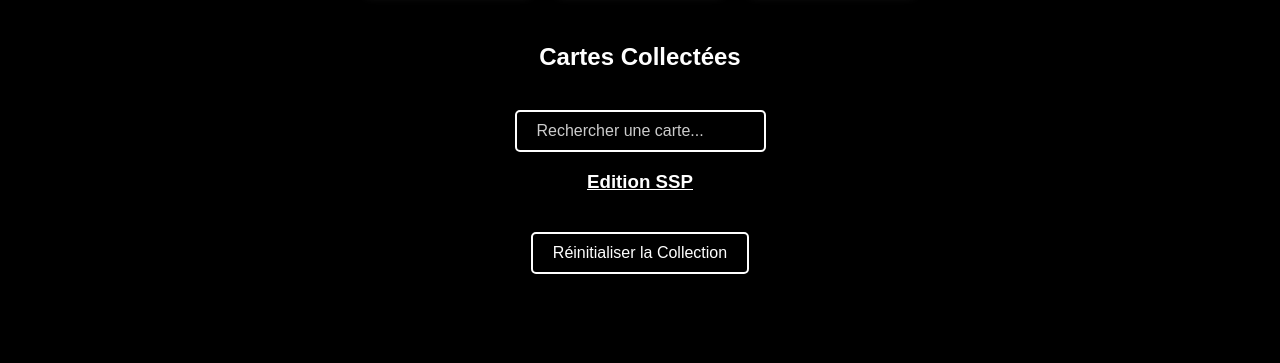
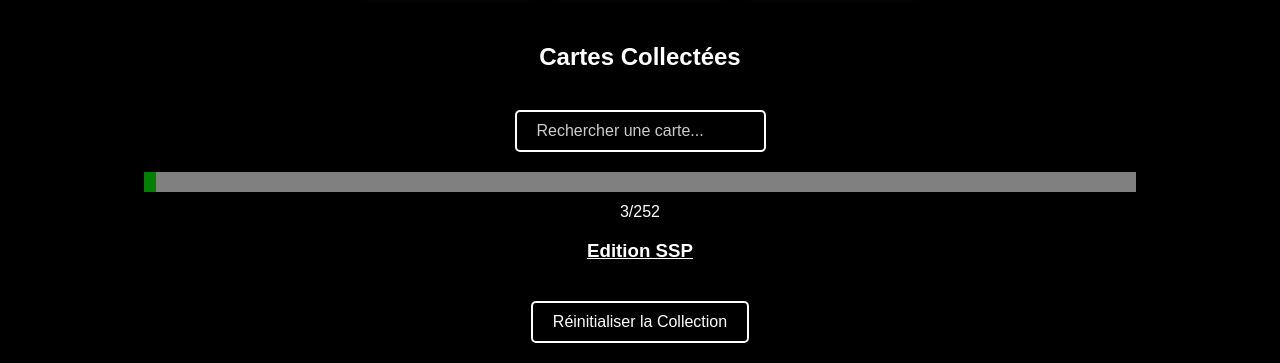
Before and after one commit to RobinVaz/Pokepoke, a website: page index.html in a window 1280 px wide. Both pictures are taken after a click on the button "Ouvrir un Booster SSP". Shown: the part 576-939 px from the top of the page. Before the commit the page ends 870 px from the top, so only its background shows below. Drawn offline with Linux system fonts and the light colour scheme.

Commit message:
add anti spam and progress bar

```diff
--- a/index.html
+++ b/index.html
@@ -21,6 +21,10 @@
         </div>
         <h2>Cartes Collectées</h2>
         <input type="text" id="search-bar" placeholder="Rechercher une carte...">
+        <div id="progress-container">
+            <progress id="collection-progress" value="0" max="100"></progress>
+            <span id="progress-text">0/0</span>
+        </div>
         <div id="collected-container">
             <!-- Les cartes collectées seront affichées ici -->
         </div>
--- a/script.js
+++ b/script.js
@@ -5,6 +5,9 @@ const openBoosterButtonSSP = document.getElementById('open-booster-ssp');
 const openBoosterButtonSCR = document.getElementById('open-booster-scr');
 const resetCollectionButton = document.getElementById('reset-collection');
 const searchBar = document.getElementById('search-bar');
+const progressContainer = document.getElementById('progress-container');
+const collectionProgress = document.getElementById('collection-progress');
+const progressText = document.getElementById('progress-text');
 const modal = document.getElementById('card-modal');
 const modalImage = document.getElementById('modal-image');
 const modalName = document.getElementById('modal-name');
@@ -55,6 +58,7 @@ function collectCard(pokemon) {
         const editionContainer = getOrCreateEditionContainer(pokemon.edition);
         createCard(pokemon, editionContainer);
         saveCollectedPokemons();
+        updateProgress();
     }
 }
 
@@ -94,6 +98,7 @@ function resetCollection() {
     collectedContainer.innerHTML = '';
     collectedPokemons = [];
     localStorage.removeItem('collectedPokemons');
+    updateProgress();
 }
 
 function openModal(pokemon) {
@@ -120,6 +125,7 @@ function loadCollectedPokemons() {
             createCard(pokemon, editionContainer);
         });
     }
+    updateProgress();
 }
 
 function getOrCreateEditionContainer(edition) {
@@ -147,6 +153,7 @@ function toggleEdition(edition) {
     if (selectedEditionContainer) {
         selectedEditionContainer.style.display = 'flex';
     }
+    updateProgress(edition);
 }
 
 function filterCards() {
@@ -162,8 +169,29 @@ function filterCards() {
     });
 }
 
-openBoosterButtonSSP.addEventListener('click', () => openBooster('SSP'));
-openBoosterButtonSCR.addEventListener('click', () => openBooster('SCR'));
+function updateProgress(edition = 'SSP') {
+    const totalCards = pokemons.filter(pokemon => pokemon.edition === edition).length;
+    const collectedCards = collectedPokemons.filter(pokemon => pokemon.edition === edition).length;
+    collectionProgress.max = totalCards;
+    collectionProgress.value = collectedCards;
+    progressText.textContent = `${collectedCards}/${totalCards}`;
+}
+
+function disableButton(button, duration) {
+    button.disabled = true;
+    setTimeout(() => {
+        button.disabled = false;
+    }, duration);
+}
+
+openBoosterButtonSSP.addEventListener('click', () => {
+    openBooster('SSP');
+    disableButton(openBoosterButtonSSP, 3000); // Disable for 3 seconds
+});
+openBoosterButtonSCR.addEventListener('click', () => {
+    openBooster('SCR');
+    disableButton(openBoosterButtonSCR, 3000); // Disable for 3 seconds
+});
 resetCollectionButton.addEventListener('click', resetCollection);
 searchBar.addEventListener('input', filterCards);
 closeButton.addEventListener('click', closeModal);
--- a/styles.css
+++ b/styles.css
@@ -129,6 +129,23 @@ button:active {
     transform: scale(1.05);
 }
 
+#progress-container {
+    margin-top: 20px;
+}
+
+#collection-progress {
+    width: 80%;
+    height: 20px;
+    border-radius: 10px;
+    background-color: #444;
+}
+
+#progress-text {
+    display: block;
+    margin-top: 10px;
+    color: #fff;
+}
+
 .modal {
     display: none;
     position: fixed;
```
